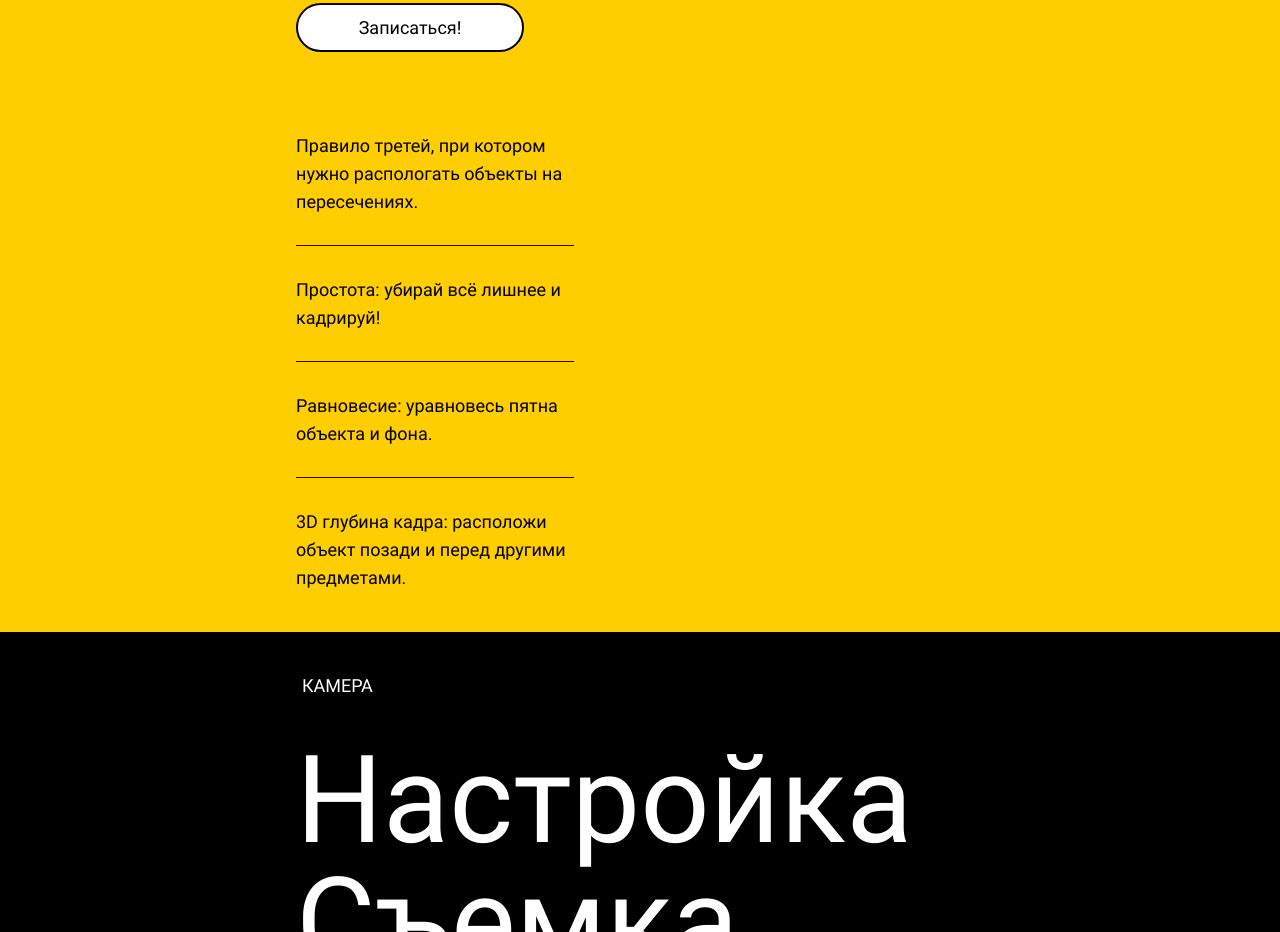
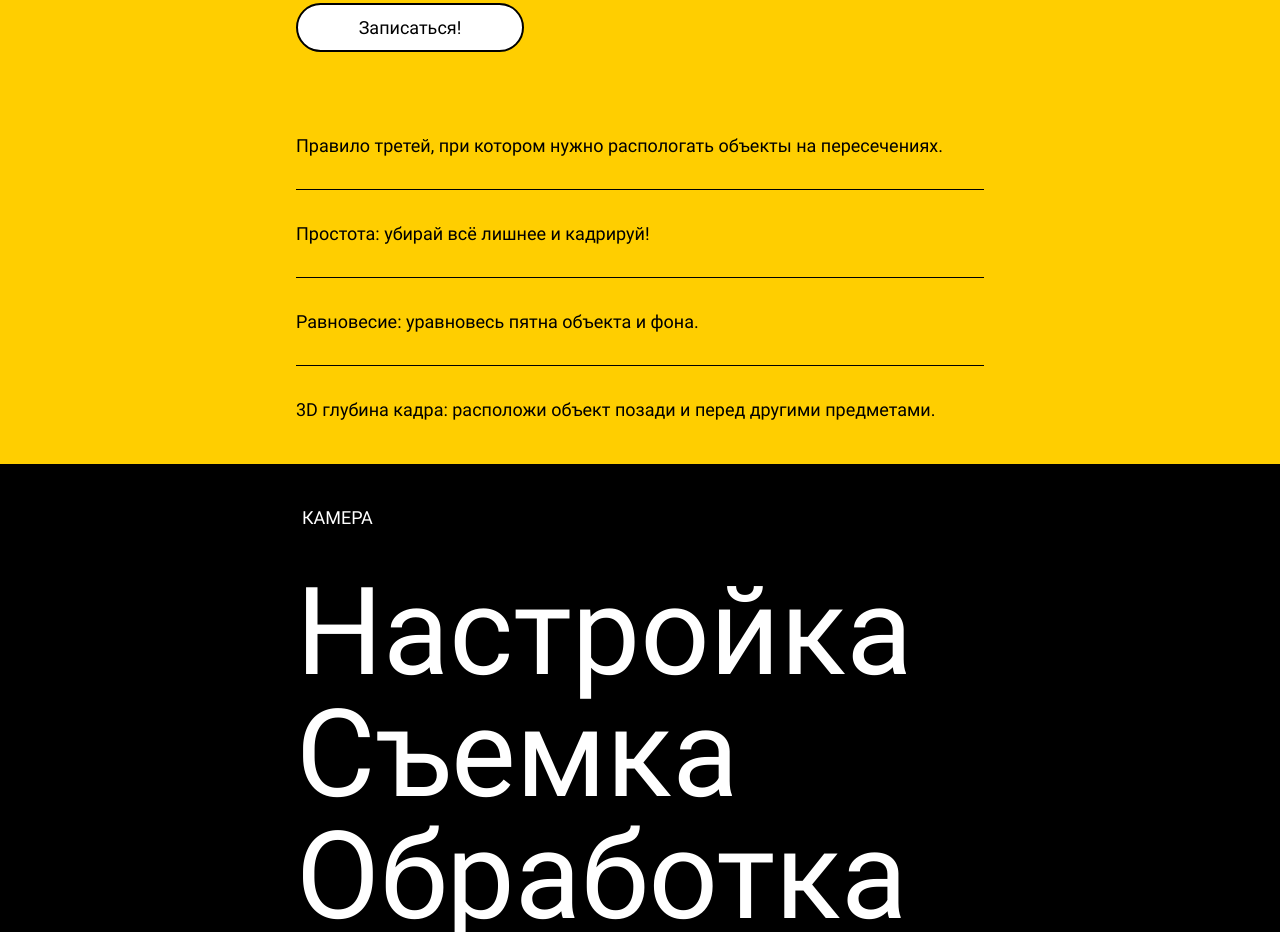
Before and after one commit to Kimer1990/photo-course, a plain HTML site: page index.html in a window 1280 px wide. Shown: the part 2493-3425 px from the top of the page. Drawn offline with Linux system fonts and the light colour scheme.

Commit message:
исправлены стили

```diff
--- a/styles/modules/_index.scss
+++ b/styles/modules/_index.scss
@@ -121,7 +121,6 @@
     width: 169px;
     height: 40px;
     font-size: 14px;
-    line-height: 28px;
   }
 
   &:hover {
@@ -342,7 +341,7 @@
     line-height: 28px;
 
     @include tabletStyles {
-      max-width: 278px;
+      max-width: none;
       padding: 0 0 29px 0;
       margin: 0 0 30px 0;
       border-bottom: 1px solid $fontBlack;
@@ -355,6 +354,7 @@
     }
 
     @include mobileStyles {
+      max-width: 278px;
       padding: 0 0 13px 0;
       margin: 0 0 14px 0;
       font-size: 14px;
@@ -480,8 +480,6 @@
 
     @include mobileStyles {
       margin: 60px 0 0 0;
-      font-size: 14px;
-      line-height: 20px
     }
   }
 
```
Also changed, not shown: styles/style.css, 1 other file.
